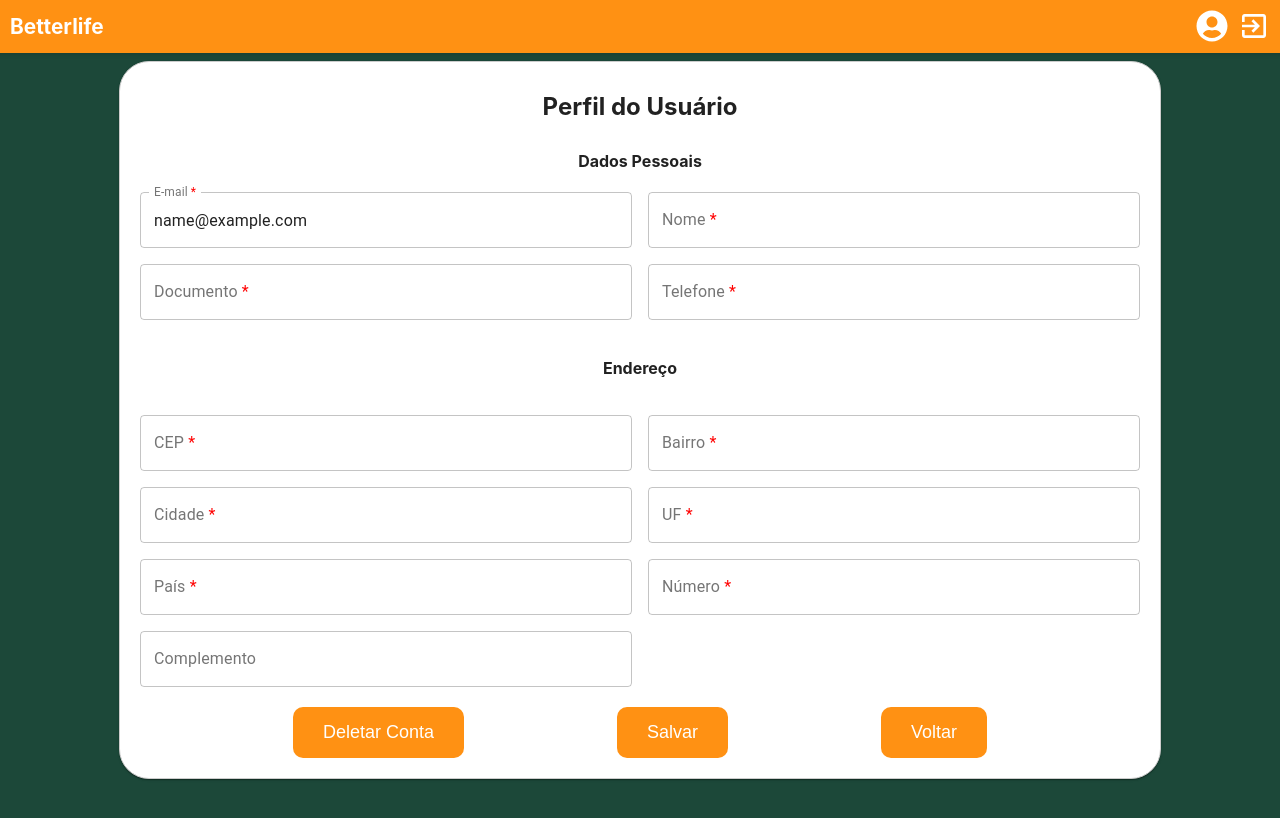
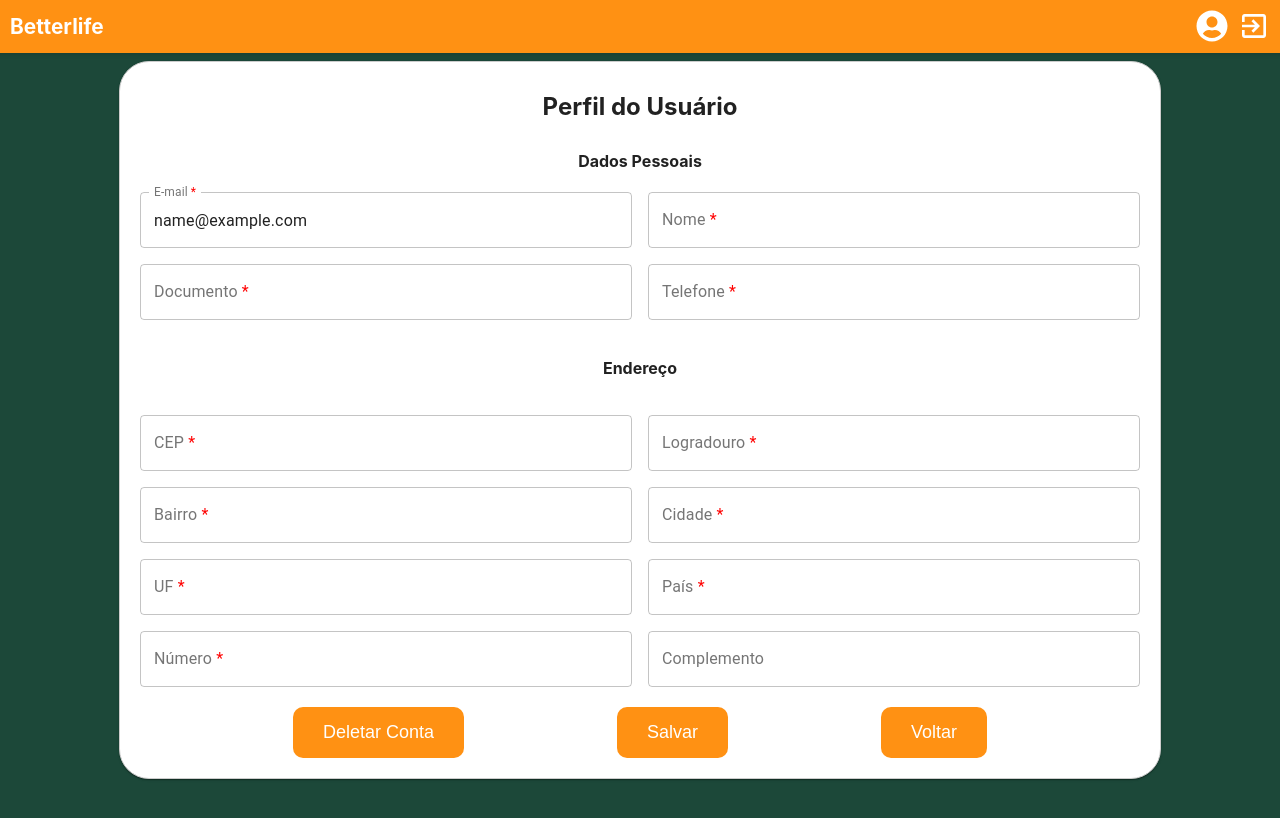
Before and after one commit to Projeto-Des-SW/betterlife-web, a React (Create React App) app: page /perfil in a window 1280 px wide. Shown: the top 818 px of the page. Built offline with nearby package versions, Linux system fonts and the light colour scheme; sample sign-in values are in the browser's storage.

Commit message:
Adicionado habilitacao do forme para edicao  de endereco

```diff
--- a/src/Pages/PerfilUsuario/PerfilUsuario.jsx
+++ b/src/Pages/PerfilUsuario/PerfilUsuario.jsx
@@ -15,6 +15,8 @@ const UserProfile = () => {
     nome: dadosUserLogadoService.getUserInfo().nome,
     documento: dadosUserLogadoService.getUserInfo().documento,
     telefone: dadosUserLogadoService.getUserInfo().telefone,
+    enderecoId: dadosUserLogadoService.getUserInfo().enderecoId,
+    endereco:{
       cep: dadosUserLogadoService.getUserInfo().cep,
       cidade: dadosUserLogadoService.getUserInfo().cidade,
       bairro: dadosUserLogadoService.getUserInfo().bairro,
@@ -22,6 +24,9 @@ const UserProfile = () => {
       pais: dadosUserLogadoService.getUserInfo().pais,
       complemento: dadosUserLogadoService.getUserInfo().complemento,
       numero: dadosUserLogadoService.getUserInfo().numero,
+      logradouro: dadosUserLogadoService.getUserInfo().logradouro,
+    }
+
   });
   const navigate = useNavigate();
   const [showConfirmPopup, setShowConfirmPopup] = useState(false);
@@ -35,8 +40,41 @@ const UserProfile = () => {
     });
   };
 
+  const alterarDadosEndereco = (e) => {
+    const { name, value } = e.target;
+    setFormData(prevState => ({
+      ...prevState,
+      endereco: {
+        ...prevState.endereco,
+        [name]: value
+      }
+    }));
+  };
+
+  const verificarCamposPreenchidos = (dados) => {
+    const camposObrigatorios = [
+      'email', 'nome', 'documento', 'telefone',
+      'endereco.cep', 'endereco.cidade', 'endereco.bairro',
+      'endereco.uf', 'endereco.pais', 'endereco.logradouro'
+    ];
+
+    for (const campo of camposObrigatorios) {
+      const valor = campo.split('.').reduce((obj, chave) => obj && obj[chave], dados);
+      if (!valor) {
+        return false;
+      }
+    }
+    return true;
+  };
+
   const editarDados = async (e) => {
     e.preventDefault();
+
+    if (!verificarCamposPreenchidos(formData)) {
+      alert('Todos os campos obrigatórios devem ser preenchidos.');
+      return;
+    }
+
     try {
       const response = await usuarioService.updateUser(JSON.stringify(formData), dadosUserLogadoService.getUserInfo().id);
 
@@ -217,10 +255,26 @@ const UserProfile = () => {
                       CEP <span style={{ color: 'red' }}>*</span>
                     </span>
                   }
-                  value={formData.cep}
-                  onChange={alterarDados}
+                  value={formData.endereco.cep}
+                  onChange={alterarDadosEndereco}
                   fullWidth
                   id="cep"
+                />
+              </Grid>
+              <Grid item xs={12} sm={6}>
+                <TextField
+                  variant="outlined"
+                  type="text"
+                  name="logradouro"
+                  label={
+                    <span>
+                      Logradouro <span style={{ color: 'red' }}>*</span>
+                    </span>
+                  }
+                  value={formData.endereco.logradouro}
+                  onChange={alterarDadosEndereco}
+                  fullWidth
+                  id="logradouro"
                 />
               </Grid>
               <Grid item xs={12} sm={6}>
@@ -233,8 +287,8 @@ const UserProfile = () => {
                       Bairro <span style={{ color: 'red' }}>*</span>
                     </span>
                   }
-                  value={formData.bairro}
-                  onChange={alterarDados}
+                  value={formData.endereco.bairro}
+                  onChange={alterarDadosEndereco}
                   fullWidth
                   id="bairro"
                 />
@@ -249,8 +303,8 @@ const UserProfile = () => {
                       Cidade <span style={{ color: 'red' }}>*</span>
                     </span>
                   }
-                  value={formData.cidade}
-                  onChange={alterarDados}
+                  value={formData.endereco.cidade}
+                  onChange={alterarDadosEndereco}
                   fullWidth
                   id="cidade"
                 />
@@ -265,8 +319,8 @@ const UserProfile = () => {
                       UF <span style={{ color: 'red' }}>*</span>
                     </span>
                   }
-                  value={formData.uf}
-                  onChange={alterarDados}
+                  value={formData.endereco.uf}
+                  onChange={alterarDadosEndereco}
                   fullWidth
                   id="uf"
                 />
@@ -281,8 +335,8 @@ const UserProfile = () => {
                       País <span style={{ color: 'red' }}>*</span>
                     </span>
                   }
-                  value={formData.pais}
-                  onChange={alterarDados}
+                  value={formData.endereco.pais}
+                  onChange={alterarDadosEndereco}
                   fullWidth
                   id="pais"
                 />
@@ -297,8 +351,8 @@ const UserProfile = () => {
                       Número <span style={{ color: 'red' }}>*</span>
                     </span>
                   }
-                  value={formData.numero}
-                  onChange={alterarDados}
+                  value={formData.endereco.numero}
+                  onChange={alterarDadosEndereco}
                   fullWidth
                   id="numero"
                 />
@@ -313,8 +367,8 @@ const UserProfile = () => {
                       Complemento
                     </span>
                   }
-                  value={formData.complemento}
-                  onChange={alterarDados}
+                  value={formData.endereco.complemento}
+                  onChange={alterarDadosEndereco}
                   fullWidth
                   id="complemento"
                 />
```
Lines whose indentation alone changed are shown as unchanged.
